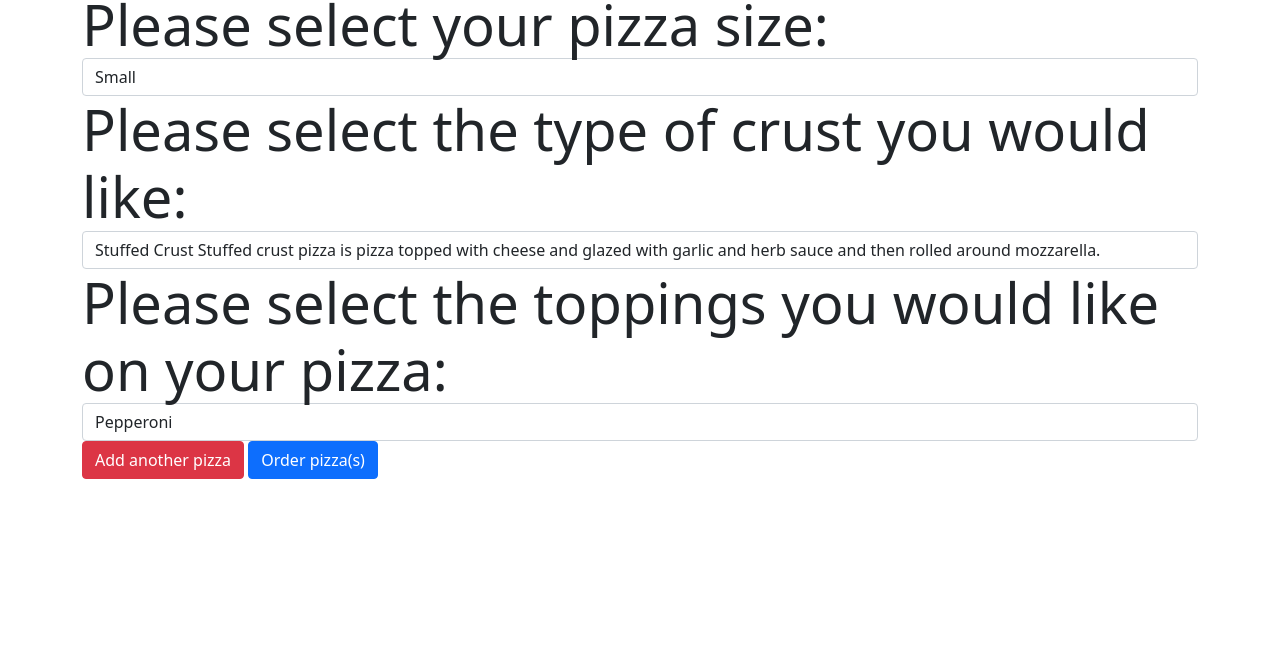
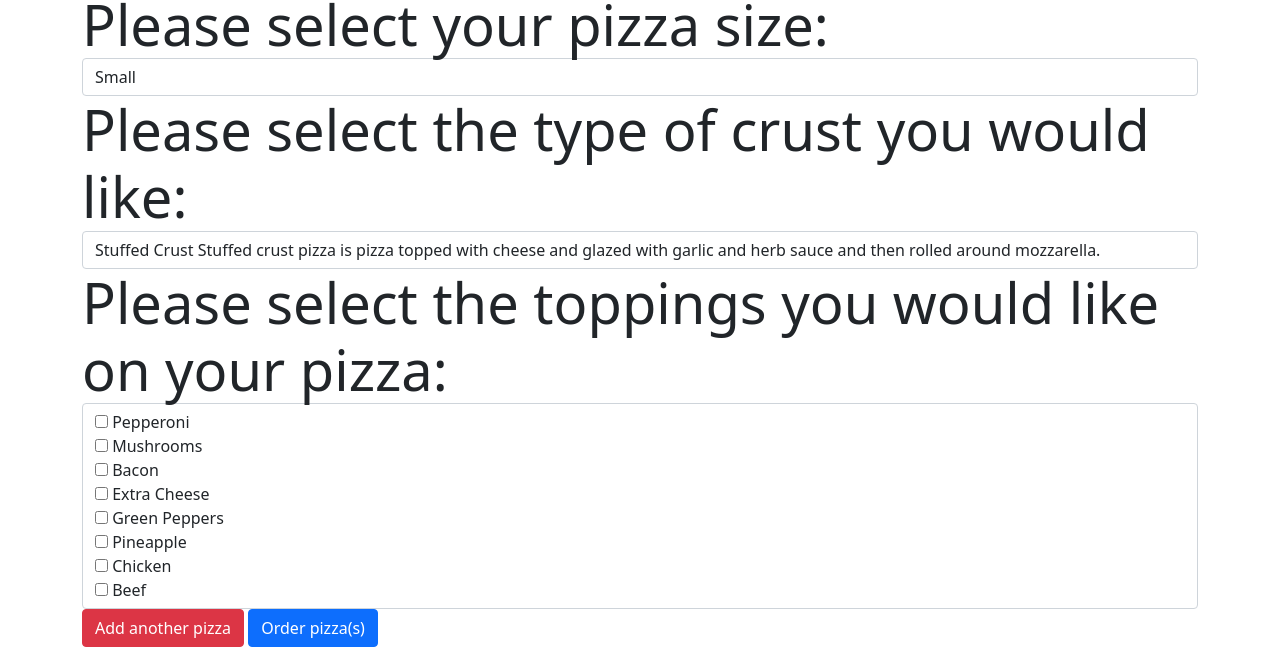
Before and after one commit to TimKirathe/pizza-website, a plain HTML site: page index.html in a window 1280 px wide. Shown: the part 274-921 px from the top of the page. Before the commit the page ends 800 px from the top, so only its background shows below. Drawn offline with nearby package versions, Linux system fonts and the light colour scheme.

Commit message:
Changing of select options for toppings to checkboxes, allowing the use to select as many toppings as they want

```diff
--- a/index.html
+++ b/index.html
@@ -8,7 +8,7 @@
   <title>EZPizza</title>
 </head>
 <body>
-  <div class="container">
+  <div class="container" id="bodyContainer">
     <h1 class="display-1">Welcome to EZPizza!</h1>
     <p>Pizza ordering and delivery made easy. Think about us your Amazon, but for pizza</p>
     <hr>
@@ -34,20 +34,28 @@
         </div>
         <div class="form-group">
           <label for="toppings" class="display-4">Please select the toppings you would like on your pizza:</label>
-          <select class="form-control" id="toppings">
-            <option id="pepperoni" value="1">Pepperoni</option>
-            <option id="mushrooms" value="2">Mushrooms</option>
-            <option id="bacon" value="3">Bacon</option>
-            <option id="extra-cheese" value="4">Extra cheese</option>
-            <option id="green-peppers" value="5">Green peppers</option>
-            <option id="pineapple" value="6">Pineapple</option>
-            <option id="chicken" value="7">Chicken</option>
-            <option id="beef" value="8">Beef</option>
-          </select>
+          <div class="form-control" id="toppings">
+            <input type="checkbox" id="pepperoni" /> Pepperoni
+            <br>
+            <input type="checkbox" id="mushrooms" /> Mushrooms
+            <br>
+            <input type="checkbox" id="bacon" /> Bacon
+            <br>
+            <input type="checkbox" id="extraCheese" /> Extra Cheese
+            <br>
+            <input type="checkbox" id="greenPeppers" /> Green Peppers
+            <br>
+            <input type="checkbox" id="pineapple" /> Pineapple
+            <br>
+            <input type="checkbox" id="chicken" /> Chicken
+            <br>
+            <input type="checkbox" id="beef" /> Beef
+          </div>
         </div>
       </div>
       <span id="newPizza" class="btn btn-danger">Add another pizza</span>
 
       <button type="submit" id="dataSubmit" class="btn btn-primary">Order pizza(s)</button>
     </form>
+
   </div>
```
